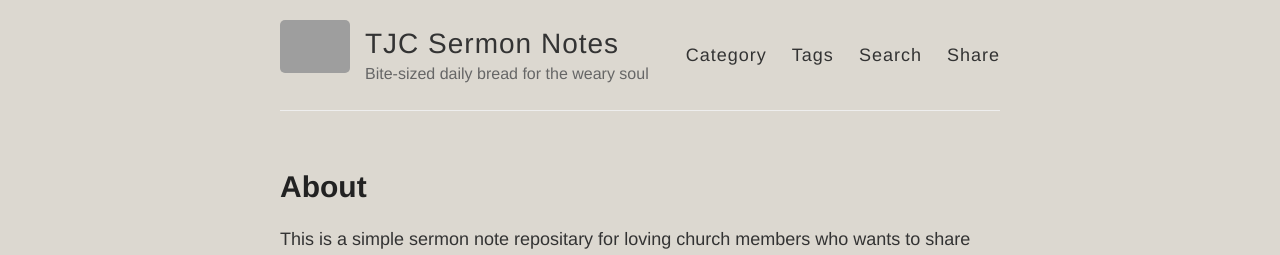
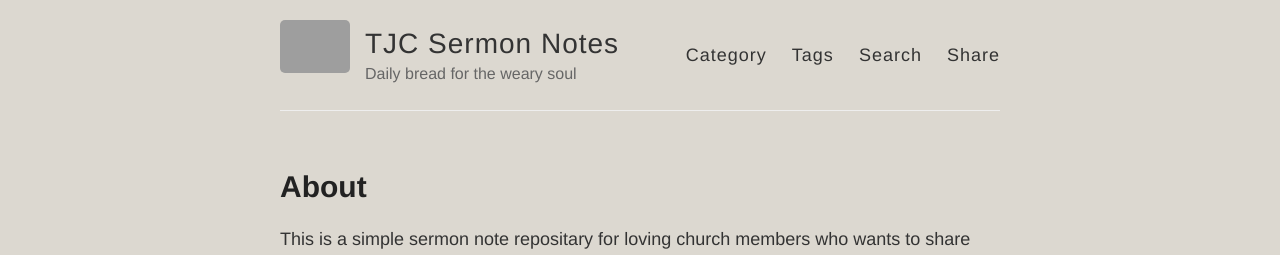
Before and after one commit to catchupTJC/catchuptjc.github.io, a Jekyll site: the page built from about.md, in a window 1280 px wide. Shown: the top 255 px of the page. Built offline with Jekyll 4.4.1, drawn with Linux system fonts in a browser that asks for light colours; nearby versions of some CDN libraries; comment, search, counter and statistics services are not loaded; grey boxes are pictures that could not be loaded.

Commit message:
Update _config.yml

```diff
--- a/_config.yml
+++ b/_config.yml
@@ -6,7 +6,7 @@
 name: TJC Sermon Notes
 
 # Short bio or description (displayed in the header)
-description: Bite-sized daily bread for the weary soul
+description: Daily bread for the weary soul
 
 # URL of your avatar or profile pic (you could use your GitHub profile pic)
 avatar: https://raw.githubusercontent.com/tjcsermon/tjcsermon.github.io/master/images/tjcicon.PNG
```
